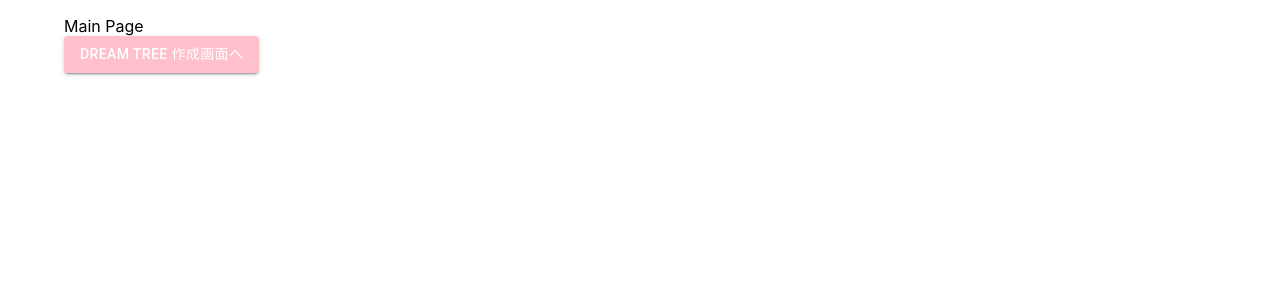
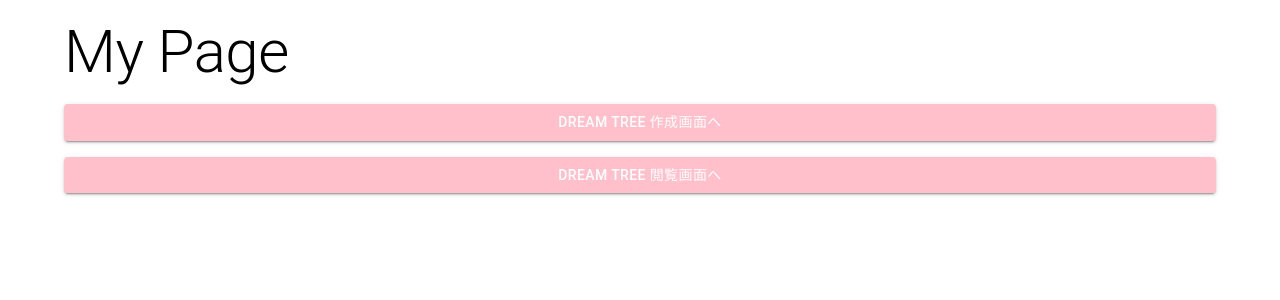
Before and after one commit to PRTIMES-hackathon-2025-winter-team2/frontend, a React (Create React App) app: page /home/1 in a window 1280 px wide. Shown: the top 300 px of the page. Built offline with nearby package versions, Linux system fonts and the light colour scheme.

Commit message:
MyPage 修正

```diff
--- a/src/components/pages/MainComponents.tsx
+++ b/src/components/pages/MainComponents.tsx
@@ -1,4 +1,4 @@
-import { Box, Container, Button } from "@mui/material";
+import { Typography, Container, Button, Stack } from "@mui/material";
 import { Link, useParams } from "react-router-dom";
 
 export const MainComponent = () => {
@@ -6,7 +6,8 @@ export const MainComponent = () => {
   console.log(userId);
   return (
     <Container sx={{ mt: 2 }}>
-      <Box>Main Page</Box>
+      <Stack direction="column" spacing={2}>
+        <Typography variant="h2">My Page</Typography>
         <Button
           variant="contained"
           sx={{
@@ -18,6 +19,18 @@ export const MainComponent = () => {
         >
           Dream Tree 作成画面へ
         </Button>
+        <Button
+          variant="contained"
+          sx={{
+            backgroundColor: "pink", // ボタンの背景色
+            "&:hover": { backgroundColor: "hotpink" }, // ホバー時の背景色
+          }}
+          component={Link}
+          to={`/trees/${userId}/treeId`}
+        >
+          Dream Tree 閲覧画面へ
+        </Button>
+      </Stack>
     </Container>
   );
 };
```
Lines whose indentation alone changed are shown as unchanged.
